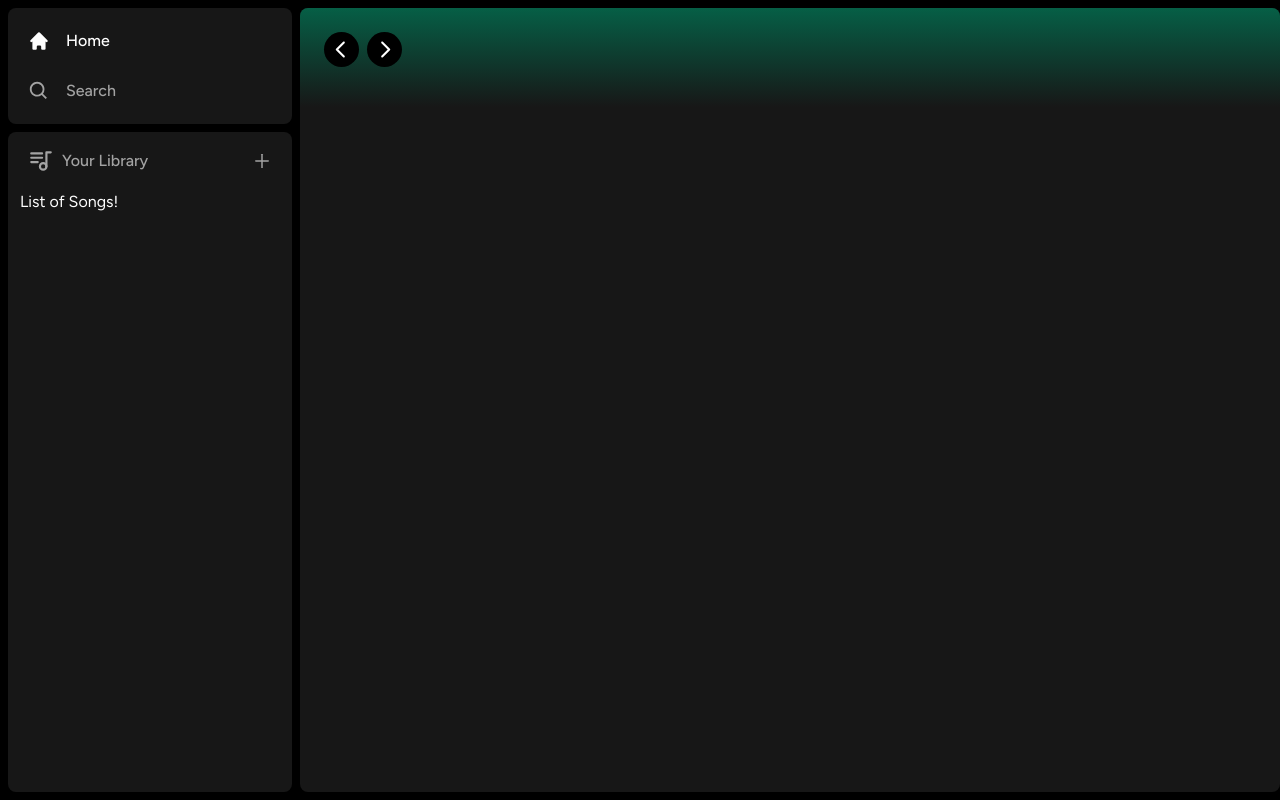
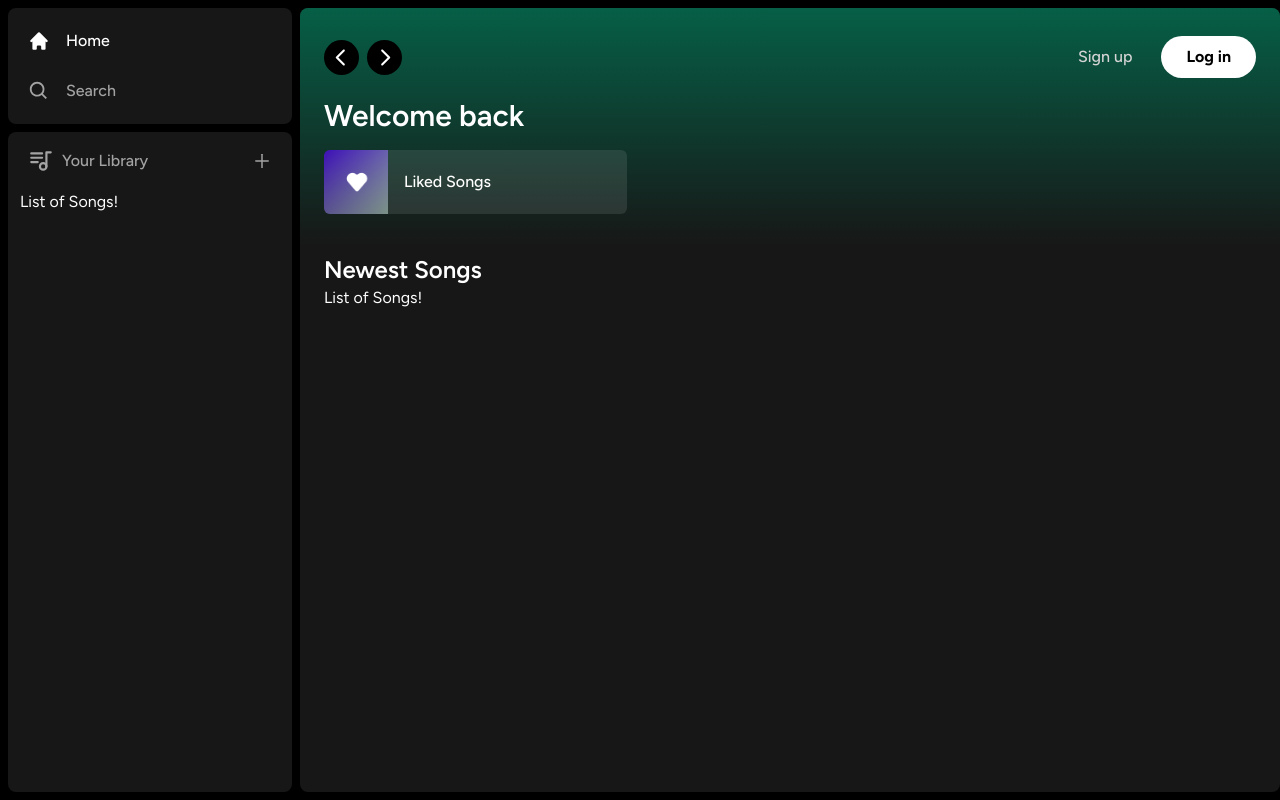
Before and after one commit to sj-kc/spotify, a Next.js app: page / in a window 1280 px wide. Built offline with nearby package versions, Linux system fonts and the light colour scheme.

Commit message:
Completed Header layout

```diff
--- a/app/(site)/page.tsx
+++ b/app/(site)/page.tsx
@@ -1,9 +1,27 @@
 import Header from '@/components/Header';
+import ListItem from '@/components/ListItem';
 
 export default function Home() {
   return (
     <div className='bg-neutral-900 rounded-lg h-full w-full overflow-hidden overflow-y-auto'>
-      <Header>Header</Header>
+      <Header>
+        <div className='mb-2'>
+          <h1 className='text-white text-3xl font-semibold'>Welcome back</h1>
+          <div className='grid grid-cols-1 sm:grid-cols-2 xl:grid-cols-3 2xl:grid-cols-4 gap-3 mt-4'>
+            <ListItem
+              image='/images/liked.png'
+              name='Liked Songs'
+              href='liked'
+            />
+          </div>
+        </div>
+      </Header>
+      <div className='mt-2 mb-7 px-6'>
+        <div className='flex justify-between items-center'>
+          <h1 className='text-white text-2xl font-semibold'>Newest Songs</h1>
+        </div>
+        <div className=''>List of Songs!</div>
+      </div>
     </div>
   );
 }
--- /dev/null
+++ b/components/Button.tsx
@@ -0,0 +1,27 @@
+import { forwardRef } from 'react';
+import { twMerge } from 'tailwind-merge';
+
+interface ButtonProps extends React.ButtonHTMLAttributes<HTMLButtonElement> {}
+
+const Button = forwardRef<HTMLButtonElement, ButtonProps>(
+  ({ className, children, disabled, type = 'button', ...props }, ref) => {
+    return (
+      <button
+        type={type}
+        className={twMerge(
+          'w-full rounded-full bg-green-500 border border-transparent px-3 py-3 disabled:cursor-not-allowed disabled:opacity-50 text-black font-bold hover:opacity-75 transition',
+          className
+        )}
+        disabled={disabled}
+        ref={ref}
+        {...props}
+      >
+        {children}
+      </button>
+    );
+  }
+);
+
+Button.displayName = 'Button';
+
+export default Button;
--- a/components/Header.tsx
+++ b/components/Header.tsx
@@ -3,6 +3,10 @@
 import { useRouter } from 'next/navigation';
 import { twMerge } from 'tailwind-merge';
 import { RxCaretLeft, RxCaretRight } from 'react-icons/rx';
+import { HiHome } from 'react-icons/hi';
+import { BiSearch } from 'react-icons/bi';
+
+import Button from '@/components/Button';
 
 interface HeaderProps {
   children: React.ReactNode;
@@ -38,7 +42,36 @@
             <RxCaretRight className='text-white' size={35} />
           </button>
         </div>
+
+        <div className='flex md:hidden gap-x-2 items-center'>
+          <button className='rounded-full p-2 bg-white flex items-center justify-center hover:opacity-75 transition'>
+            <HiHome className='text-black' size={20} />
+          </button>
+          <button className='rounded-full p-2 bg-white flex items-center justify-center hover:opacity-75 transition'>
+            <BiSearch className='text-black' size={20} />
+          </button>
+        </div>
+
+        <div className='flex justify-between items-center gap-x-4'>
+          <>
+            <div>
+              <Button
+                onClick={() => {}}
+                className='bg-transparent text-neutral-300 font-medium'
+              >
+                Sign up
+              </Button>
+            </div>
+            <div>
+              <Button onClick={() => {}} className='bg-white px-6 py-2'>
+                Log in
+              </Button>
+            </div>
+          </>
+        </div>
       </div>
+
+      {children}
     </div>
   );
 };
--- a/components/Library.tsx
+++ b/components/Library.tsx
@@ -1,4 +1,4 @@
-'use-client';
+'use client';
 
 import { TbPlaylist } from 'react-icons/tb';
 import { AiOutlinePlus } from 'react-icons/ai';
--- /dev/null
+++ b/components/ListItem.tsx
@@ -0,0 +1,38 @@
+'use client';
+
+import { useRouter } from 'next/navigation';
+import { FaPlay } from 'react-icons/fa';
+import Image from 'next/image';
+
+interface ListItemProps {
+  image: string;
+  name: string;
+  href: string;
+}
+
+const ListItem: React.FC<ListItemProps> = ({ image, name, href }) => {
+  const router = useRouter();
+
+  // Todo: Add auth before push
+  const onClick = () => {
+    router.push(href);
+  };
+
+  return (
+    <button
+      onClick={onClick}
+      className='relative group flex items-center rounded-md overflow-hidden gap-x-4 bg-neutral-100/10 hover:bg-neutral-100/20 transition pr-4'
+    >
+      <div className='relative min-h-[64px] min-w-[64px]'>
+        <Image className='object-cover' fill src={image} alt='image' />
+      </div>
+      <p className='font-medium truncate py-5'>{name}</p>
+
+      <div className='absolute transition opacity-0 rounded-full flex items-center justify-center bg-green-500 p-4 drop-shadow-md right-5 group-hover:opacity-100 hover:scale-110'>
+        <FaPlay className='text-black' />
+      </div>
+    </button>
+  );
+};
+
+export default ListItem;
```
Also changed, not shown: public/images/liked.png (added).
